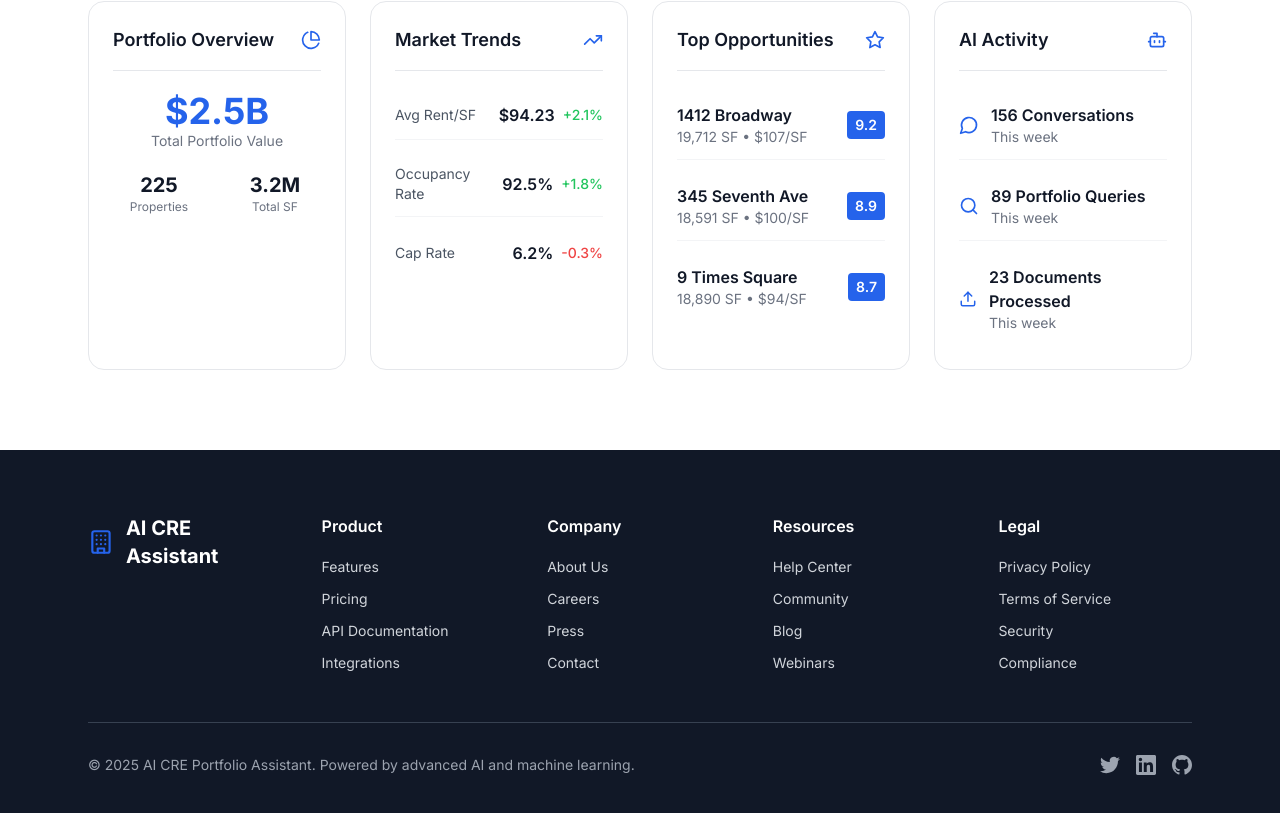
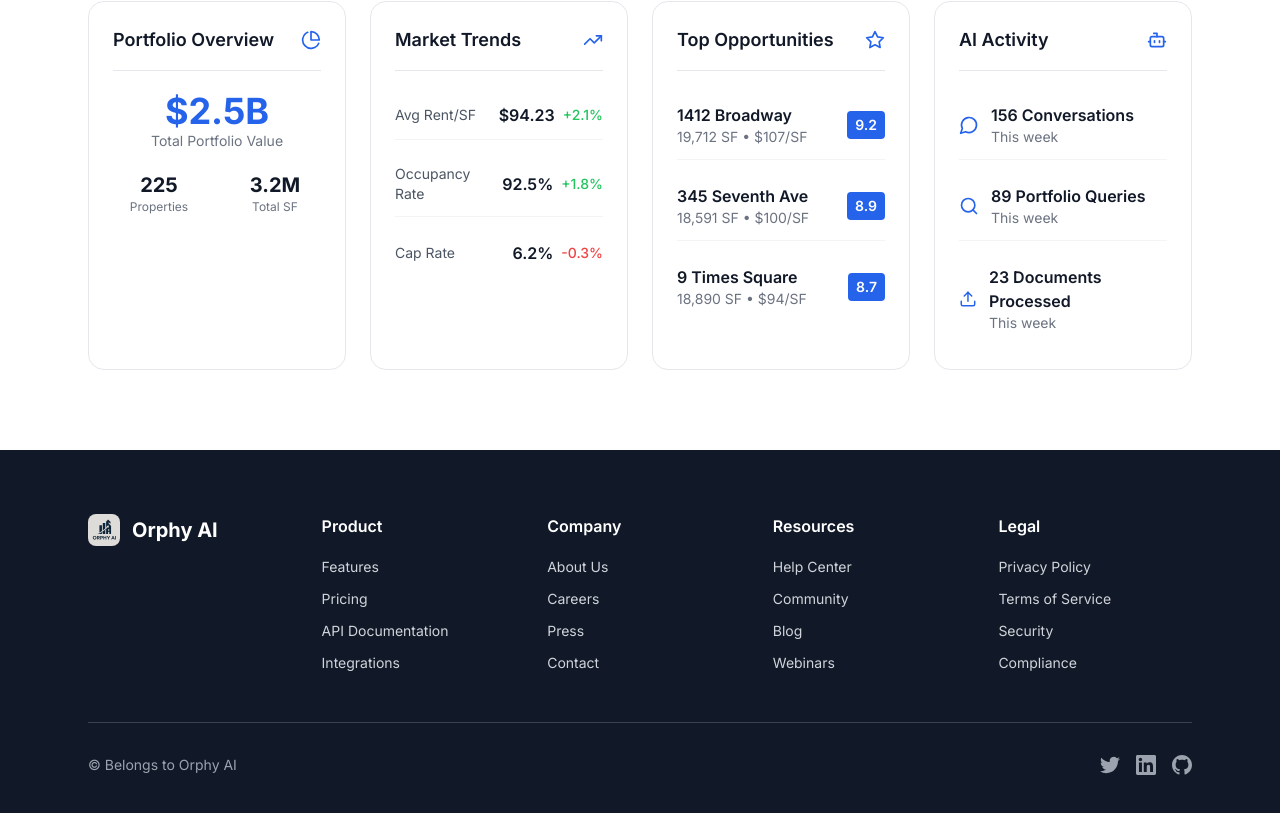
Before and after one commit to Orphy123/Okada-CO-Hackathon, a React (Vite) app: page / in a window 1280 px wide. Shown: the part 4793-5606 px from the top of the page. Built offline with nearby package versions, Linux system fonts and the light colour scheme; no server answers.

Commit message:
Fix footer branding to Orphy AI

```diff
--- a/src/components/Footer.jsx
+++ b/src/components/Footer.jsx
@@ -28,8 +28,12 @@ const Footer = () => {
           {/* Brand */}
           <div className="lg:col-span-1">
             <div className="flex items-center gap-3 mb-6">
-              <Building className="w-8 h-8 text-primary-600" />
-              <span className="text-xl font-bold">AI CRE Assistant</span>
+              <img
+                src="/orphyAI.png"
+                alt="Orphy AI Logo"
+                className="w-8 h-8 rounded-lg object-contain"
+              />
+              <span className="text-xl font-bold">Orphy AI</span>
             </div>
           </div>
 
@@ -57,7 +61,7 @@ const Footer = () => {
 
         <div className="flex flex-col md:flex-row justify-between items-center pt-8 border-t border-gray-700 gap-4">
           <p className="text-gray-400 text-sm">
-            © 2025 AI CRE Portfolio Assistant. Powered by advanced AI and machine learning.
+            © Belongs to Orphy AI
           </p>
           <div className="flex gap-4">
             <a href="#" className="text-gray-400 hover:text-white transition-colors">
```
